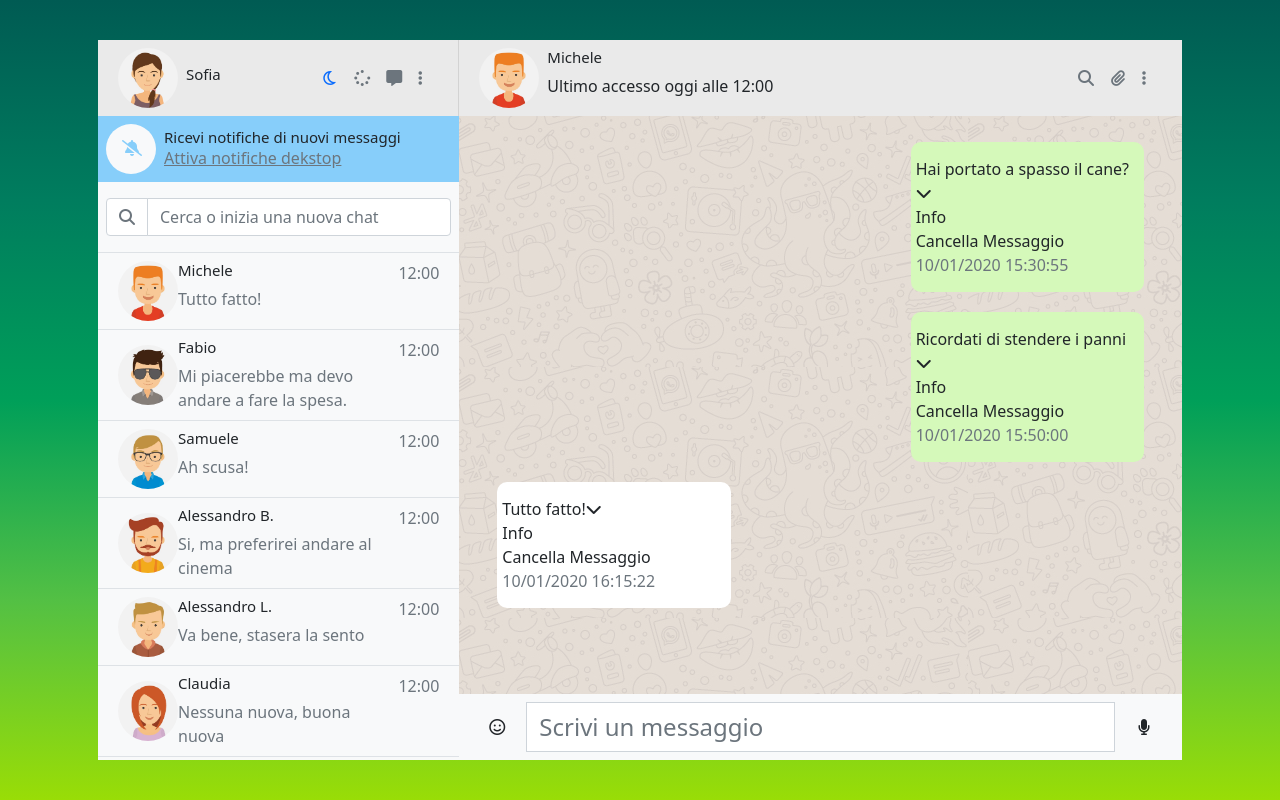
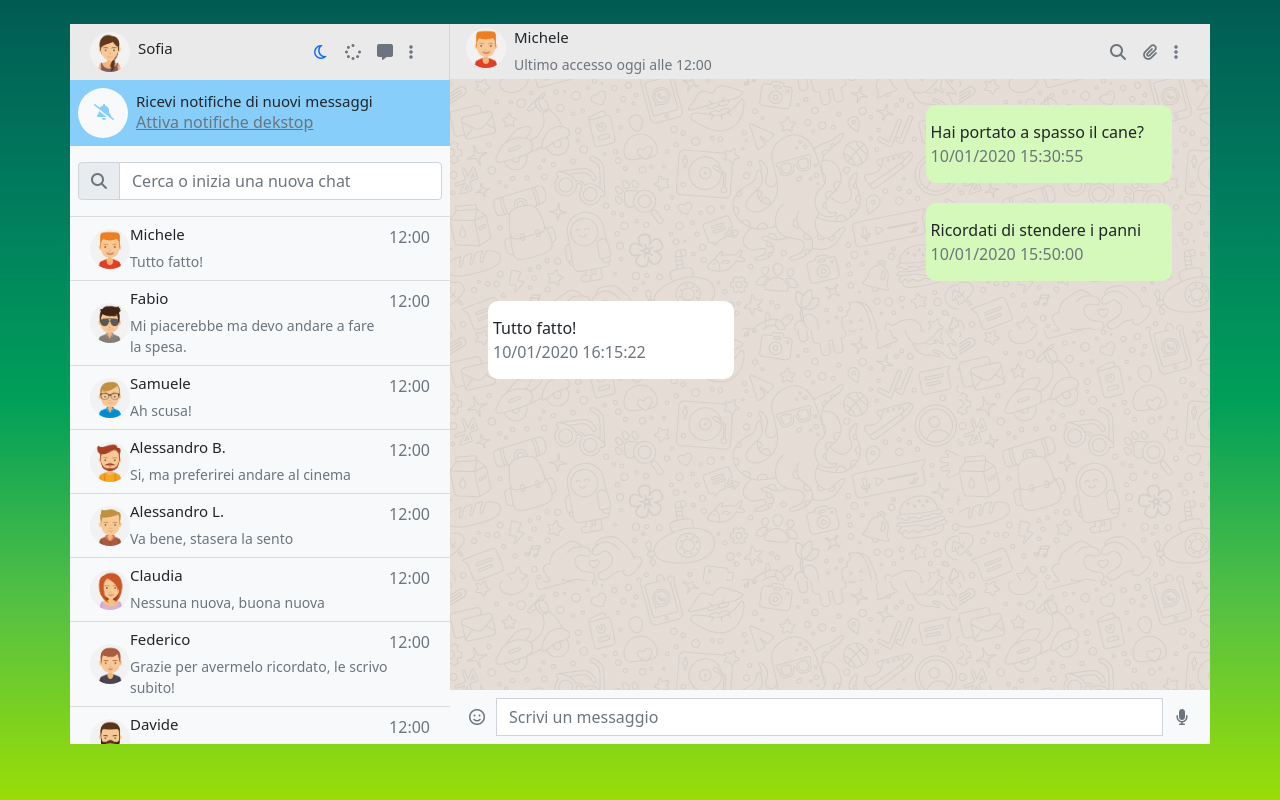
Before and after one commit to gioiascari/vue-boolzapp, a plain HTML site: page Milestone 4/index.html in a window 1280 px wide. Drawn offline with nearby package versions, Linux system fonts and the light colour scheme.

Commit message:
ultime modifiche

```diff
--- a/Milestone 4/css/style.css
+++ b/Milestone 4/css/style.css
@@ -19,6 +19,9 @@ body {
 .p_3 {
   padding: 40px;
 }
+.fs_6 {
+  font-size: 14px;
+}
 .bg-container {
   background-color: darkgreen;
   height: 200px;
@@ -29,7 +32,7 @@ body {
 }
 
 .w_25 {
-  width: 60px;
+  width: 40px;
 }
 .fa-solid.bg_blue {
   color: lightskyblue;
@@ -100,28 +103,38 @@ body {
   text-align: left;
 }
 .height {
-  height: calc(100% - 142px);
+  height: 100%;
   overflow-y: scroll;
 }
 .heigh-1 {
   height: 90vh;
 }
 .height_prova {
-  height: calc(100% - 213px);
+  height: calc(100% - 192px);
   overflow-y: scroll;
 }
 /*-----------------NIGHT-MODE---------------------------------*/
 .night {
-  background-color: black;
+  background-color: #111b21;
 }
-
+.nightLight {
+  background-color: #202c33;
+}
 .textwhite {
   color: white;
 }
+.textwhiteb {
+  color: white;
+  border-top: 1px solid #2a39428f;
+}
+.textwhiteb:hover,
 .textwhite:hover {
-  background-color: rgba(128, 128, 128, 0.467);
-
+  background-color: #2a39428f;
   color: white;
+  border-top: 1px solid #2a39428f;
+}
+.border_top_secondary {
+  border-top: 1px solid gainsboro;
 }
 .chat-section-night {
   background-image: url("../img-bolzapp/dark-mode-bg.webp");
@@ -130,3 +143,23 @@ body {
 .bg-chat {
   background-image: url("../img-bolzapp/mine.jpg");
 }
+.emoji {
+  background-color: #f0f0f0;
+  height: 0px;
+  width: 100%;
+  flex-wrap: wrap;
+  overflow-y: auto;
+  padding: 0 20px;
+}
+.emojy_dark {
+  background-color: #202c33;
+}
+.emo {
+  margin-right: 10px;
+}
+
+.hg {
+  height: 200px;
+  min-height: 200px;
+  padding-top: 15px;
+}
--- a/Milestone 4/index.html
+++ b/Milestone 4/index.html
@@ -27,11 +27,14 @@
     <title>Boolzap</title>
   </head>
   <body>
-    <div id="boolzap" class="container p_3">
-      <div class="row bg-light " :class="{ night: night }">
-        <div class="col-4 heigh-1">
+    <div id="boolzap" class="container py-4">
+      <div class="row" :class="{ night: night }">
+        <div class="col-4 heigh-1 bg-light">
           <!--PARTE SOFIA-->
-          <div class="row align-items-center p-2 bg-sofia border_right" :class="{ night: night }">
+          <div
+            class="row align-items-center p-2 bg-sofia border_right"
+            :class="{ nightLight : night }"
+          >
             <div class="col-6 d-flex justify-content-start align-items-center">
               <div class="img-container align-items-center w_25 me-2">
                 <img
@@ -41,11 +44,13 @@
                 />
               </div>
               <div class="_name" :class="{ textwhite: night }">
-                <h2 >Sofia</h2>
+                <h2>Sofia</h2>
               </div>
             </div>
             <div class="col-6 d-flex justify-content-end">
-              <a href="#"> <i class="far fa-moon me-3" @click="nightMode()"></i></a>
+              <a href="#">
+                <i class="far fa-moon me-3" @click="nightMode()"></i
+              ></a>
               <a href="#"
                 ><i class="fa-solid fa-spinner me-3 text-secondary"></i
               ></a>
@@ -59,7 +64,7 @@
             </div>
           </div>
           <!--SPAN BLUE-->
-          <div class="row" >
+          <div class="row">
             <div class="col-12 bg-span p-2 d-flex align-items-center">
               <div class="light-circle bg-light rounded-circle p-2 me-2">
                 <i class="fa-solid fa-bell-slash bg_blue"></i>
@@ -78,16 +83,17 @@
           </div>
           <!--/SPAN BLUE-->
           <!--INPUT-->
-          <div class="row " :class="{ night: night }">
+          <div class="row" :class="{ nightLight: night }">
             <div class="col-12 p-2" :class="{ night: night }">
               <div class="row input_search">
                 <div class="input-group flex-nowrap col-sm-12 py-2">
-                  <span class="input-group-text bg-white"
+                  <span class="input-group-text" :class="{ nightLight : night }"
                     ><a href="#">
                       <i class="fa-solid fa-magnifying-glass text-secondary"></i
                     ></a>
                   </span>
                   <input
+                    :class="{ nightLight : night }"
                     type="text"
                     v-model="search"
                     class="form-control"
@@ -100,18 +106,18 @@
           </div>
           <!--/INPUT-->
           <!--LISTA CONTATTI-->
-          <div class="row height_prova"  :class="{ night: night }">
-            <div class="col-12" >
+          <div class="row height_prova" :class="{ night: night }">
+            <div class="col-12">
               <div
-              :class="{ textwhite : night }"
-                class="row p-2 border-top secondary hover_gray"
+                :class="{ textwhite : night }"
+                class="row p-2 hover_gray border_top_secondary"
                 v-for="(item, index) in contacts"
                 @click="chatActive(index)"
                 v-if="item.visible"
               >
-                <div class="col-12 d-flex spaceBetween" >
-                  <div class="row align-items-center" >
-                    <div class="col-12 d-flex" >
+                <div class="col-12 d-flex spaceBetween">
+                  <div class="row align-items-center">
+                    <div class="col-12 d-flex">
                       <div class="img-container d-flex align-items-center">
                         <img
                           :src=" 'img-bolzapp/avatar' + item.avatar + '.jpg' "
@@ -119,10 +125,10 @@
                           class="w_25 rounded-circle"
                         />
                       </div>
-                      <div class="_name fs-6" >
+                      <div class="_name fs-6">
                         <h2>{{item.name}}</h2>
 
-                        <p class="margin_0 text-secondary">
+                        <p class="margin_0 text-secondary fs_6">
                           {{getLastMessage(item)}}
                         </p>
                       </div>
@@ -144,8 +150,11 @@
         <!--/PARTE SOFIA-->
         <!--PARTE CHAT CENTRALE-->
         <!--Informazione chat contatto-->
-        <div class="col-8 d-flex flex-column spaceBetween bg-chat heigh-1"  >
-          <div class="row align-items-center bg-sofia p-2" :class="{ night: night }" >
+        <div class="col-8 d-flex flex-column spaceBetween bg-chat heigh-1">
+          <div
+            class="row align-items-center bg-sofia p-1"
+            :class="{ nightLight : night }"
+          >
             <div class="col-6 d-flex">
               <div class="img-container w_25 me-2">
                 <img
@@ -155,9 +164,13 @@
                 />
               </div>
               <div class="_name fs-6">
-                <h2 :class="{ textwhite : night }">{{contacts[active].name}}</h2>
+                <h2 :class="{ textwhite : night }">
+                  {{contacts[active].name}}
+                </h2>
 
-                <p class="margin_0">Ultimo accesso oggi alle 12:00</p>
+                <p class="margin_0 text-secondary fs_6">
+                  Ultimo accesso oggi alle 12:00
+                </p>
               </div>
             </div>
             <div class="col-6 d-flex justify-content-end">
@@ -175,7 +188,10 @@
           <!--/Informazione chat contatto-->
 
           <!--Message-->
-          <div class="row height p-3" :class="night == true ? 'chat-section-night' : 'bg-chat'">
+          <div
+            class="row height p-3"
+            :class="night == true ? 'chat-section-night' : 'bg-chat'"
+          >
             <div class="col-12">
               <div class="row mb-3 d-flex justify-content-center">
                 <div class="col-12">
@@ -183,17 +199,8 @@
                     class="d-flex flex-column"
                     v-for="(message,index) in contacts[active].messages"
                   >
-                    <div :class="message.status" class="deletedMessage">
-                      <p>
-                        {{message.message}}<i
-                          class="fa-solid fa-chevron-down"
-                        ></i>
-
-                        <div class="deletedMessage">
-                          <p>Info</p>
-                          <p> Cancella Messaggio</p>
-                        </div>
-                      </p>
+                    <div :class="message.status">
+                      <p>{{message.message}}</p>
                       <p class="text-secondary align-self-">{{message.date}}</p>
                     </div>
                   </div>
@@ -204,16 +211,35 @@
           <!--/Message-->
 
           <!--BARRA PER SCRIVERE NUOVO MESSAGGIO-->
-          <div class="row bg-light justify-content-center input_search" >
-            <div class="col-12 input-group p-2 " :class="{ night: night }">
+          <div class="row bg-light justify-content-center input_search">
+            <div class="col-12 input-group p-2" :class="{ nightLight : night }">
+              <div :class="{ nightLight : night }" class="bg_emojy">
+                <div
+                  class="emoji d-flex align-items-center"
+                  :class="{hg: emojiSwitch, night : night}"
+                >
+                  <div
+                    class="emo"
+                    v-for="element in emoji"
+                    @click="insertEmoji(element)"
+                  >
+                    {{element}}
+                  </div>
+                </div>
+              </div>
+
               <span
                 class="input-group-text bg-transparent border-0 w_25 justify-content-center"
               >
-                <i class="fa-regular fa-face-smile" :class="{ textwhite: night }"></i>
+                <i
+                  @click="emojiToggle"
+                  class="fa-regular fa-face-smile text-secondary"
+                ></i>
               </span>
               <input
+                :class="{ nightLight : night }"
                 type="text"
-                class="form-control fs-4"
+                class="form-control"
                 v-model="valueText"
                 placeholder="Scrivi un messaggio"
                 @keyup.enter="addMessage(contacts[active].messages)"
@@ -221,7 +247,10 @@
               <span
                 class="input-group-text bg-transparent border-0 w_25 justify-content-center"
               >
-                <i class="fa-solid fa-microphone" :class="{ textwhite: night }"></i>
+                <i
+                  class="fa-solid fa-microphone text-secondary"
+                  :class="{ textwhite: night }"
+                ></i>
               </span>
             </div>
           </div>
--- a/Milestone 4/js/main.js
+++ b/Milestone 4/js/main.js
@@ -170,6 +170,58 @@ const contacts = [
     ],
   },
 ];
+const emoji = [
+  "😀",
+  "😄",
+  "😁",
+  "🤣",
+  "😊",
+  "😇",
+  "🙃",
+  "😉",
+  "😍",
+  "😛",
+  "😡",
+  "😨",
+  "😰",
+  "😥",
+  "😓",
+  "🤗",
+  "🤔",
+  "🤭",
+  "👍",
+  "💪",
+  "👋",
+  "🤚",
+  "✋",
+  "🖖",
+  "👌",
+  "🙏",
+  "☝️",
+  "👻",
+  "👽",
+  "👾",
+  "🤖",
+  "🎃",
+  "👶",
+  "🧒",
+  "👦",
+  "👧",
+  "🧑",
+  "👱",
+  "👨",
+  "🐶",
+  "🐱",
+  "🐭",
+  "🐹",
+  "🐰",
+  "🦊",
+  "🐻",
+  "🐼",
+  "🐨",
+  "🐯",
+  "🦁",
+];
 
 const app = new Vue({
   el: "#boolzap",
@@ -178,6 +230,8 @@ const app = new Vue({
     active: 0,
     valueText: "",
     search: "",
+    emoji,
+    emojiSwitch: false,
     night: false,
   },
   methods: {
@@ -227,5 +281,12 @@ const app = new Vue({
     nightMode: function () {
       this.night = !this.night;
     },
+    //Inserimento emoji
+    emojiToggle() {
+      this.emojiSwitch = !this.emojiSwitch;
+    },
+    insertEmoji(element) {
+      this.valueText = this.valueText + element;
+    },
   },
 });
```
